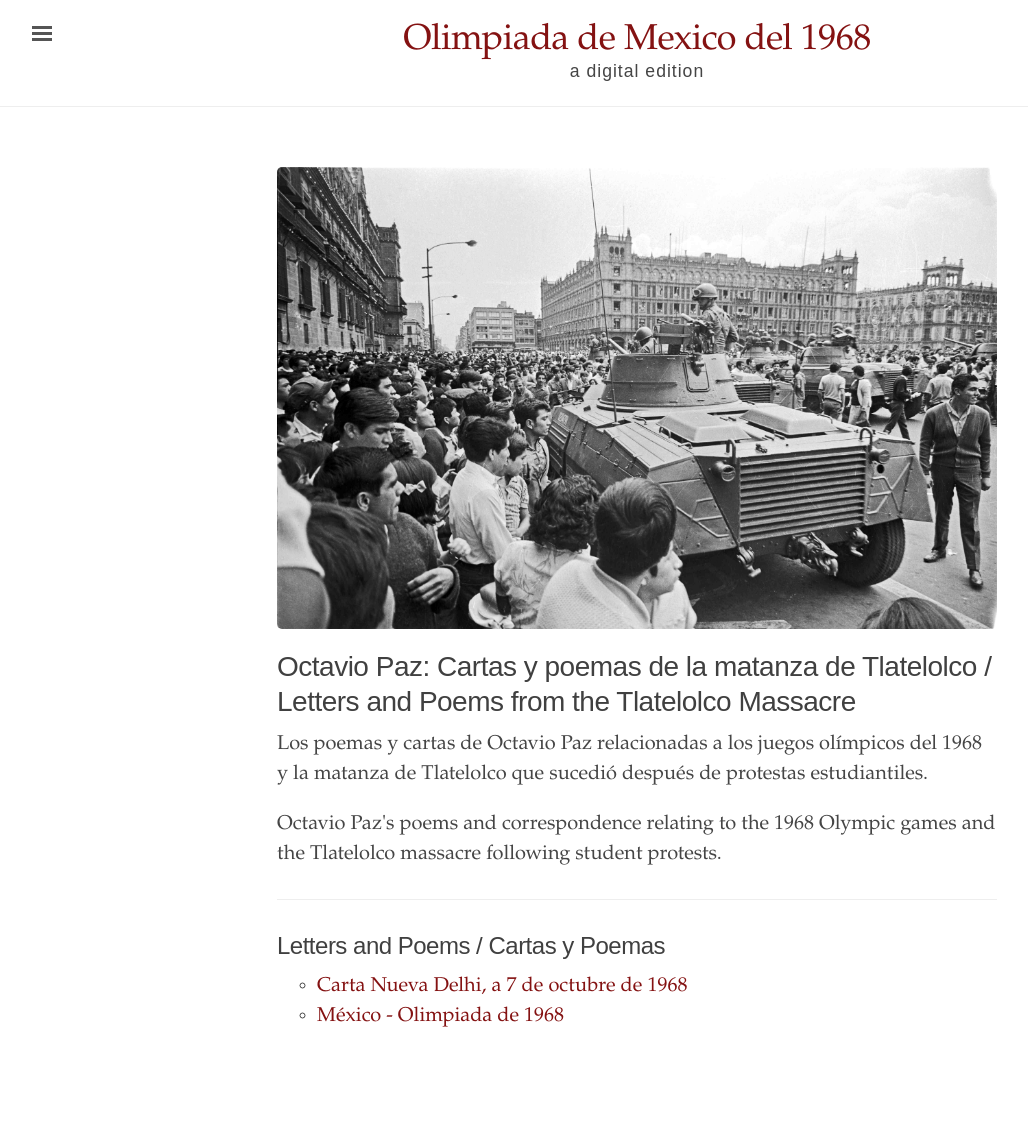
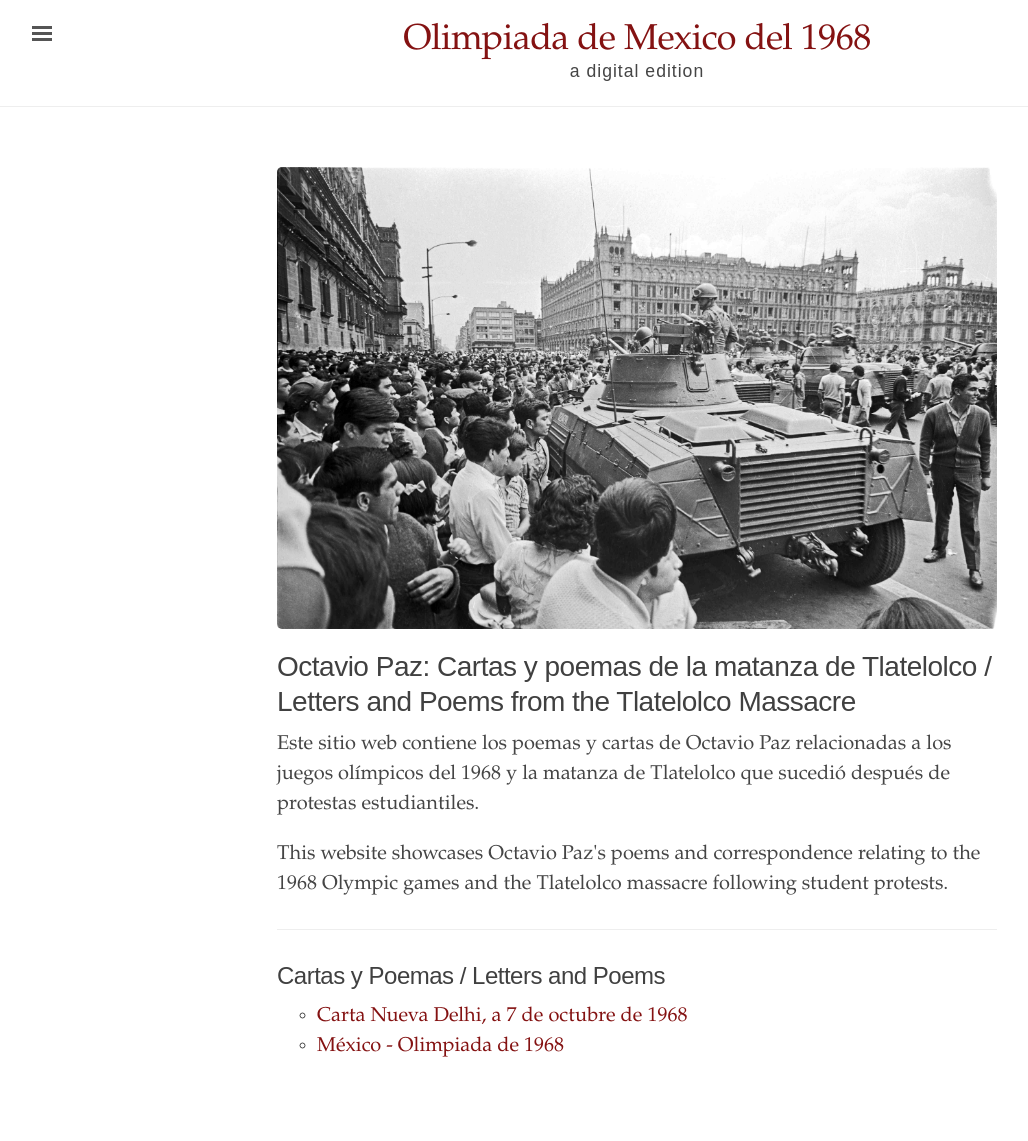
Before and after one commit to sophie-mcm/1984, a Jekyll site: the page built from index.html, in a window 1280 px wide. Shown: the whole page, without its empty margins (3-1031 px from the left). Built offline with Jekyll 4.4.1, drawn with Linux system fonts in a browser that asks for light colours; before the commit the page ends 1111 px from its top, so only the background shows below that.

Commit message:
Update index.html

```diff
--- a/index.html
+++ b/index.html
@@ -8,17 +8,17 @@ title: "La Olimpiada del 1968"
   <h1>Octavio Paz: Cartas y poemas de la matanza de Tlatelolco / Letters and Poems from the Tlatelolco Massacre</h1>
 
 <p>
-  Los poemas y cartas de Octavio Paz relacionadas a los juegos olímpicos del 1968 y la matanza de Tlatelolco que sucedió después de protestas estudiantiles.
+  Este sitio web contiene los poemas y cartas de Octavio Paz relacionadas a los juegos olímpicos del 1968 y la matanza de Tlatelolco que sucedió después de protestas estudiantiles.
 </p>
 <p>
-  Octavio Paz's poems and correspondence relating to the 1968 Olympic games and the Tlatelolco massacre following student protests.
+  This website showcases Octavio Paz's poems and correspondence relating to the 1968 Olympic games and the Tlatelolco massacre following student protests.
 </p>
 </div>
 
 <hr>
 
 <div class="toc">
-  <h2>Letters and Poems / Cartas y Poemas </h2>
+  <h2> Cartas y Poemas / Letters and Poems</h2>
   <ul class="texts">
   {% for item in site.texts %}
 
```
